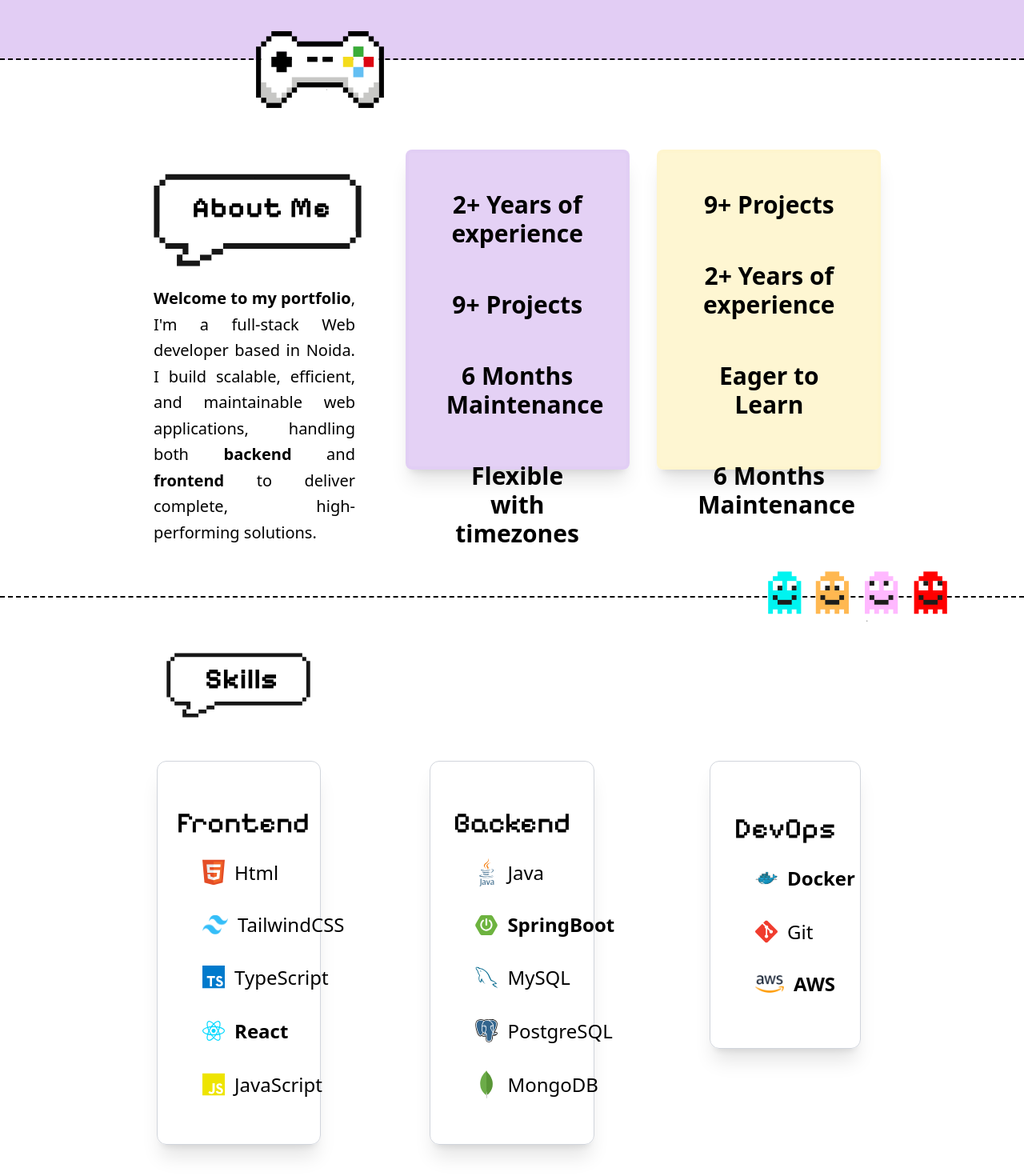
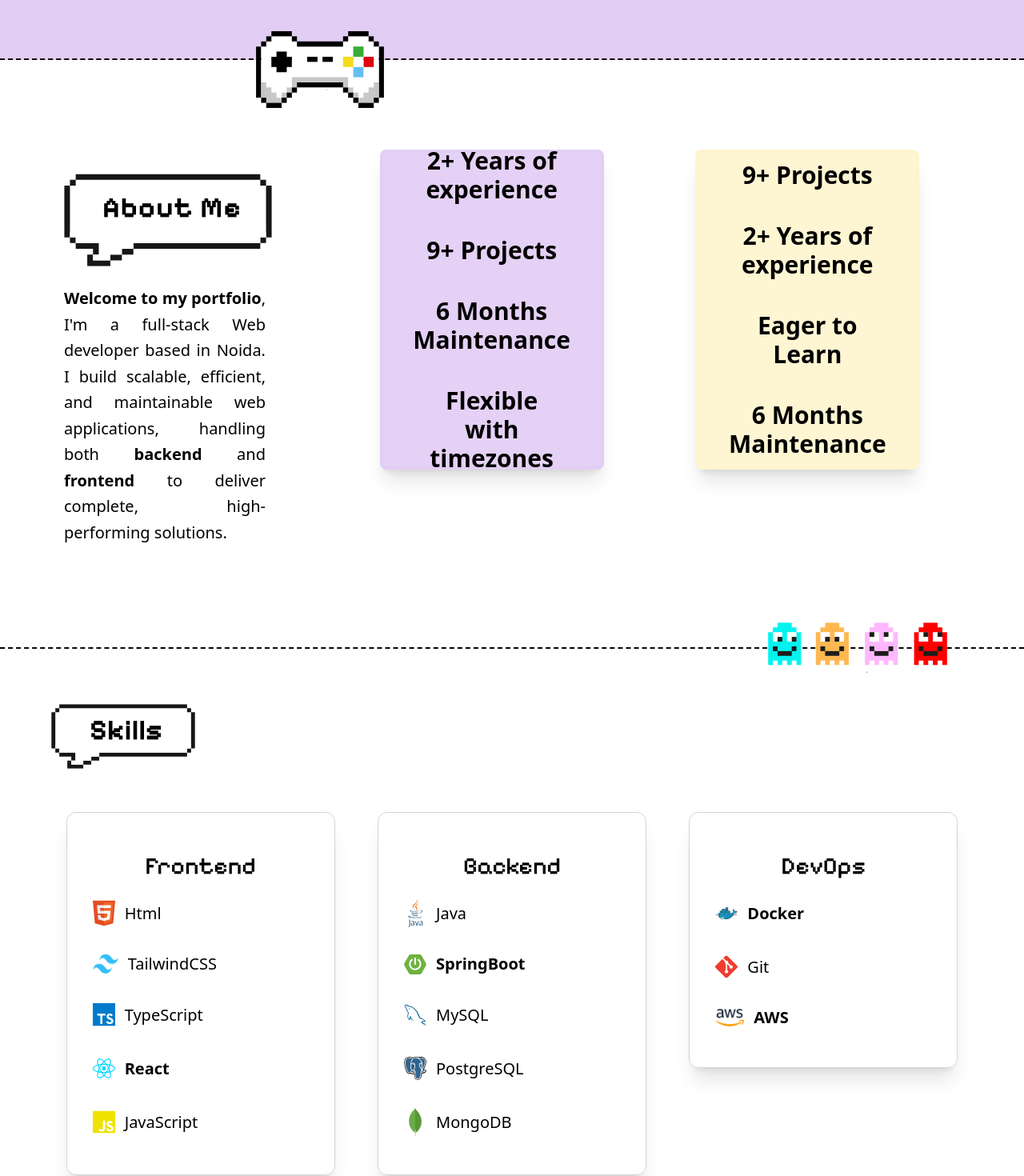
Before and after one commit to CaptainUnderpants14/portfolio, a React (Vite) app: page / in a window 1280 px wide. Shown: the part 520-1990 px from the top of the page at 80% size. Built offline with nearby package versions, Linux system fonts and the light colour scheme.

Commit message:
responsive

```diff
--- a/src/AboutMe.jsx
+++ b/src/AboutMe.jsx
@@ -26,7 +26,7 @@ function AboutMe() {
             id="about"
             className="bg-white pt-10 px-5 md:px-20 border-b-2 border-dashed border-black flex justify-center lg:mt-6 relative"
         >
-            <div className="w-[80%] max-w-7xl mx-auto">
+            <div className="w-[90%] md:w-full mx-auto">
                 {/* Controller Image - Upper left border */}
                 <img
                     src="/controller.svg"
@@ -35,20 +35,24 @@ function AboutMe() {
                     className="absolute -top-14 left-16 w-24 md:w-28 lg:w-40 h-auto hover:cursor-pointer hover:scale-110 transition-transform duration-200 md:-top-16 md:left-40 lg:-top-28 lg:left-80"
                 />
 
-                <div className="relative grid grid-cols-1 mb-20 md:mb-0 md:grid-cols-3 gap-6 md:gap-12 items-start pt-12">
+                <div className="relative grid grid-cols-1 mb-24 md:mb-16 md:grid-cols-3 gap-10 md:gap-16 items-start pt-12">
                     {/* About Me Text */}
                     <div className="flex flex-col justify-start space-y-4 md:space-y-6 text-center lg:text-left col-span-1">
-                        <div className="-top-8 relative flex justify-center lg:justify-start items-center md:top-0">
+                        <div className="relative flex justify-center lg:justify-start items-center -top-8 md:top-0">
                             <img
                                 src="/aboutme.svg"
                                 alt="About Me background"
-                                className="w-[200px] md:w-[230px] lg:w-[260px] h-auto object-contain mx-auto lg:mx-0"
+                                className="w-[180px] md:w-[230px] lg:w-[260px] h-auto object-contain mx-auto lg:mx-0 transition-all duration-200"
                             />
-                            <h2 className="font-pixelb absolute left-1/2 lg:left-auto -translate-x-1/2 lg:translate-x-0 text-3xl md:text-4xl lg:text-4xl whitespace-nowrap font-extrabold mx-[-5px] text-black tracking-wide text-center lg:mx-12">
+                            <h2
+                                className="font-pixelb absolute left-1/2 lg:left-auto -translate-x-1/2 lg:translate-x-0
+                                       text-2xl sm:text-[1.7rem] md:text-3xl lg:text-4xl whitespace-nowrap
+                                       font-extrabold text-black tracking-wide text-center lg:mx-12 transition-all duration-200">
                                 About Me
                             </h2>
                         </div>
-                        <p className="text-xl md:text-lg lg:text-[20px] leading-relaxed w-[90%] text-justify mx-auto lg:mx-0 lg:w-63 lg:h-97">
+
+                        <p className="text-xl md:text-lg lg:text-[20px] leading-relaxed w-[90%] md:w-full text-justify mx-auto lg:mx-0 lg:w-63 lg:h-97">
                             <span className="font-semibold">Welcome to my portfolio</span>, I'm a
                             full-stack Web developer based in Noida. I build scalable, efficient, and maintainable
                             web applications, handling both <span className="font-semibold">backend</span> and{" "}
@@ -58,24 +62,28 @@ function AboutMe() {
                     </div>
 
                     {/* Experience Box */}
-                    <ul className="flex flex-col gap-4 justify-center text-xl md:block md:text-xl lg:text-3xl text-black font-semibold border-4 bg-[#E2CDF4]/90
-                    border-[#E2CDF4]/80 w-[84%] h-[96%] mt-6 md:mt-0 rounded-lg p-6 md:p-[47px] shadow-xl text-center space-y-6
-                    md:space-y-10 mx-auto lg:mx-0 max-w-xs lg:w-70 lg:h-100">
-                        <li className="pb-2 md:pb-[13px]">2+ Years of experience</li>
-                        <li className="pb-2 md:pb-[13px]">9+ Projects</li>
-                        <li className="pb-2 md:pb-[13px]">6 Months Maintenance</li>
-                        <li className="pb-2 md:pb-[13px]">Flexible with timezones</li>
+                    <ul
+                        className="flex flex-col items-center justify-center text-xl md:text-lg lg:text-3xl
+                             text-black font-semibold border-4 bg-[#E2CDF4]/90 border-[#E2CDF4]/80
+                             w-[84%] h-full md:w-full mt-6 md:mt-0 rounded-lg p-10 md:p-[47px]
+                             shadow-xl text-center space-y-6 md:space-y-10 mx-auto lg:mx-0 max-w-xs lg:w-70 lg:h-100">
+                        <li>2+ Years of experience</li>
+                        <li>9+ Projects</li>
+                        <li>6 Months Maintenance</li>
+                        <li>Flexible with timezones</li>
                     </ul>
 
 
+
                     {/* Points Box */}
-                    <ul className="flex flex-col gap-4 justify-center text-xl md:block md:text-xl lg:text-3xl text-black font-semibold border-4 bg-[#fef6ce]/90
-                    border-[#fef6ce]/80 w-[84%] h-[96%] mt-6 md:mt-0 rounded-lg p-6 md:p-[47px] shadow-xl text-center space-y-6
-                    md:space-y-10 mx-auto lg:mx-0 max-w-xs lg:w-70 lg:h-100">
-                        <li className="pb-2 md:pb-[13px]">9+ Projects</li>
-                        <li className="pb-2 md:pb-[13px]">2+ Years of experience</li>
-                        <li className="pb-2 md:pb-[13px]">Eager to Learn</li>
-                        <li className="pb-2 md:pb-[13px]">6 Months Maintenance</li>
+                    <ul className="flex flex-col items-center justify-center text-xl md:text-lg lg:text-3xl
+                             text-black font-semibold border-4 bg-[#fef6ce]/90 border-[#fef6ce]/80
+                             w-[84%] h-full md:w-full mt-6 md:mt-0 rounded-lg p-10 md:p-[47px]
+                             shadow-xl text-center space-y-6 md:space-y-10 mx-auto lg:mx-0 max-w-xs lg:w-70 lg:h-100">
+                        <li>9+ Projects</li>
+                        <li>2+ Years of experience</li>
+                        <li>Eager to Learn</li>
+                        <li>6 Months Maintenance</li>
                     </ul>
                 </div>
 
@@ -84,7 +92,7 @@ function AboutMe() {
                     src="/pacman.svg"
                     alt="Pacman Icon"
                     onClick={playPacmanSound}
-                    className="absolute right-12 -bottom-28 w-48 md:w-52 lg:w-56 h-auto hover:cursor-pointer hover:scale-110 transition-transform duration-200 lg:-bottom-34 lg:right-24"
+                    className="absolute right-12 -bottom-28 w-48 md:w-44 lg:w-56 h-auto hover:cursor-pointer hover:scale-110 transition-transform duration-200 lg:-bottom-34 lg:right-24"
                 />
             </div>
         </div>
--- a/src/NavBar2.jsx
+++ b/src/NavBar2.jsx
@@ -35,7 +35,7 @@ const NavBar2 = () => {
                         <img
                             src="/BackButtons.svg"
                             alt="Logo"
-                            className="w-14 md:w-[70px] h-auto hover:scale-110 transition-transform duration-200 cursor-pointer"
+                            className="w-14 md:w-16 lg:w-[72px] h-auto hover:scale-110 transition-transform duration-200 cursor-pointer"
                             onClick={() => window.scrollTo({ top: 0, behavior: "smooth" })}
                         />
                     </div>
--- a/src/Skills.jsx
+++ b/src/Skills.jsx
@@ -21,8 +21,8 @@ function Skills() {
     return (
         <div className="w-full border-b-2 border-dashed py-16 relative">
             {/* Header */}
-            <div className="relative mb-28 w-[80%] mx-auto md:w-[70%]">
-                <div className="absolute left-0 top-0">
+            <div className="relative mb-28 w-[80%] md:w-full">
+                <div className="absolute left-10 top-0 md:left-12">
                     <img
                         src="/aboutme.svg"
                         alt="Decorative Banner"
@@ -33,29 +33,29 @@ function Skills() {
             </div>
 
             {/* Skills Section Container */}
-            <div className="w-[85%] mx-auto pt-7 md:w-[75%]">
-                <div className="grid grid-cols-1 md:grid-cols-3 gap-16 text-xl justify-items-center">
+            <div className="w-[85%] mx-auto pt-7 md:w-[90%]">
+                <div className="grid grid-cols-1 md:grid-cols-3 gap-4 text-xl justify-items-center">
                     {/* Frontend */}
-                    <div className="bg-white/10 backdrop-blur-sm rounded-xl shadow-xl border border-gray-300 w-[90%] md:w-[74%] h-[480px] flex flex-col justify-center text-center p-6">
-                        <h3 className="font-pixelm text-4xl mb-6">Frontend</h3>
-                        <ul className="flex flex-col gap-8 justify-left text-2xl">
-                            <li className="flex items-center gap-3 lg: mx-8">
+                    <div className="bg-white/10 backdrop-blur-sm rounded-xl shadow-xl border border-gray-300 w-[90%] h-[100%] md:w-[90%] md:h-full flex flex-col justify-center text-center p-12 md:p-12">
+                        <h3 className="font-pixelm text-3xl mb-6 md:text-3xl">Frontend</h3>
+                        <ul className="flex flex-col gap-8 justify-left text-xl md:text-xl">
+                            <li className="flex items-center gap-3 md:-mx-4 mx-4">
                                 <img className="w-7 h-auto" src="/HTMLlogo.svg" alt="HTML" />
                                 Html
                             </li>
-                            <li className="flex items-center gap-3 lg: mx-8">
+                            <li className="flex items-center gap-3 md:-mx-4 mx-4">
                                 <img className="w-8 h-6" src="/tailwindcsslogo.png" alt="TailwindCSS" />
                                 TailwindCSS
                             </li>
-                            <li className="flex items-center gap-3 lg: mx-8">
+                            <li className="flex items-center gap-3 md:-mx-4 mx-4">
                                 <img className="w-7 h-auto" src="/TsLogo.svg" alt="TypeScript" />
                                 TypeScript
                             </li>
-                            <li className="flex items-center gap-3 font-semibold lg: mx-8">
+                            <li className="flex items-center gap-3 font-semibold md:-mx-4 mx-4">
                                 <img className="w-7 h-auto" src="/ReactLogo.svg" alt="React" />
                                 React
                             </li>
-                            <li className="flex items-center gap-3 lg: mx-8">
+                            <li className="flex items-center gap-3 md:-mx-4 mx-4">
                                 <img className="w-7 h-auto" src="/JavaScript logo.svg" alt="JavaScript" />
                                 JavaScript
                             </li>
@@ -63,26 +63,26 @@ function Skills() {
                     </div>
 
                     {/* Backend */}
-                    <div className="bg-white/10 backdrop-blur-sm rounded-xl shadow-xl border border-gray-300 w-[90%] md:w-[74%] h-[480px] flex flex-col justify-center text-center p-6">
-                        <h3 className="font-pixelm text-4xl mb-6">Backend</h3>
-                        <ul className="flex flex-col gap-8 justify-left text-2xl">
-                            <li className="flex items-center gap-3 lg: mx-8">
+                    <div className="bg-white/10 backdrop-blur-sm rounded-xl shadow-xl border border-gray-300 w-[90%] md:w-[90%] md:h-full flex flex-col justify-center text-center p-12 md:p-12">
+                        <h3 className="font-pixelm text-3xl mb-6 md:text-3xl">Backend</h3>
+                        <ul className="flex flex-col gap-8 justify-left text-xl md:text-xl">
+                            <li className="flex items-center gap-3 md:-mx-4 mx-4">
                                 <img className="w-7 h-auto" src="/Javalogo.svg" alt="Java" />
                                 Java
                             </li>
-                            <li className="flex items-center gap-3 font-semibold lg: mx-8">
+                            <li className="flex items-center gap-3 font-semibold md:-mx-4 mx-4">
                                 <img className="w-7 h-auto" src="/spring-boot-1.svg" alt="Spring Boot" />
                                 SpringBoot
                             </li>
-                            <li className="flex items-center gap-3 lg: mx-8">
+                            <li className="flex items-center gap-3 md:-mx-4 mx-4">
                                 <img className="w-7 h-auto" src="/sqllogo.svg" alt="MySQL" />
                                 MySQL
                             </li>
-                            <li className="flex items-center gap-3 lg: mx-8">
+                            <li className="flex items-center gap-3 md:-mx-4 mx-4">
                                 <img className="w-7 h-auto" src="/postgreslogo.svg" alt="PostgreSQL" />
                                 PostgreSQL
                             </li>
-                            <li className="flex items-center gap-3 lg: mx-8">
+                            <li className="flex items-center gap-3 md:-mx-4 mx-4">
                                 <img className="w-7 h-auto" src="/mongologo.svg" alt="MongoDB" />
                                 MongoDB
                             </li>
@@ -90,18 +90,18 @@ function Skills() {
                     </div>
 
                     {/* DevOps */}
-                    <div className="bg-white/10 backdrop-blur-sm rounded-xl shadow-xl border border-gray-300 w-[90%] md:w-[68%] h-[360px] flex flex-col justify-center text-center p-6">
-                        <h3 className="font-pixelm text-4xl mb-6">DevOps</h3>
-                        <ul className="flex flex-col gap-8 justify-left text-2xl">
-                            <li className="flex items-center gap-3 font-semibold lg: mx-8">
+                    <div className="bg-white/10 backdrop-blur-sm rounded-xl shadow-xl border border-gray-300 w-[90%] md:w-[90%] h-[360px] md:h-[320px] flex flex-col justify-center text-center p-12 md:p-12">
+                        <h3 className="font-pixelm text-3xl mb-6 md:text-3xl">DevOps</h3>
+                        <ul className="flex flex-col gap-8 justify-left  text-xl md:text-xl">
+                            <li className="flex items-center gap-3 font-semibold md:-mx-4 mx-4">
                                 <img className="w-7 h-auto" src="/DockerLogo.svg" alt="Docker" />
                                 Docker
                             </li>
-                            <li className="flex items-center gap-3 lg: mx-8">
+                            <li className="flex items-center gap-3 md:-mx-4 mx-4">
                                 <img className="w-7 h-auto" src="/gitLogo.svg" alt="Git" />
                                 Git
                             </li>
-                            <li className="flex items-center gap-3 font-semibold lg: mx-8">
+                            <li className="flex items-center gap-3 font-semibold md:-mx-4 mx-4">
                                 <img className="w-9 h-auto" src="/Amazon_Web_Services_Logo.png" alt="AWS" />
                                 AWS
                             </li>
```
Also changed, not shown: src/Contact.jsx (+9 -9 lines), src/Footer.jsx (+5 -5 lines).
